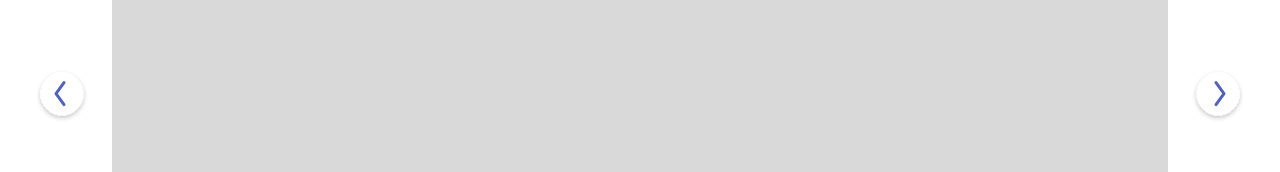
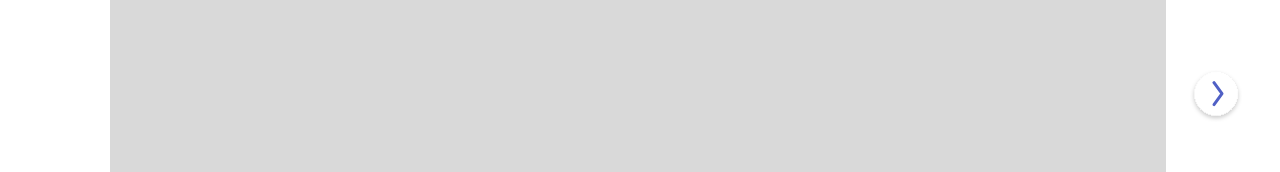
Before and after one commit to Teamie71/folioo-front, a Next.js app: page / in a window 1280 px wide. Shown: the part 6772-6944 px from the top of the page. Built offline with nearby package versions, Linux system fonts and the light colour scheme.

Commit message:
🎨 Design: Step1, 4에서 각각 아이콘이 보이지 않도록 수정

```diff
--- a/src/features/landing/components/PortfolioHIW.tsx
+++ b/src/features/landing/components/PortfolioHIW.tsx
@@ -130,12 +130,16 @@ export const PortfolioHIW = () => {
 
             {/* 영상 */}
             <div className="flex items-center justify-center gap-[1.5rem]">
+                {activeStep > 0 ? (
                     <button
                         onClick={handlePrev}
                         className="rotate-180 scale-y-[-1] cursor-pointer"
                     >
                         <ChevronCircleIcon />
                     </button>
+                ) : (
+                    <div className="w-[3rem]"></div>
+                )}
                 <AnimatePresence mode="wait" custom={direction}>
                     <motion.div
                         key={activeStep}
@@ -148,12 +152,16 @@ export const PortfolioHIW = () => {
                         transition={{ duration: 0.3, ease: 'easeInOut' }}
                     />
                 </AnimatePresence>
+                {activeStep < steps.length - 1 ? (
                     <button
                         onClick={handleNext}
                         className="cursor-pointer"
                     >
                         <ChevronCircleIcon />
                     </button>
+                ) : (
+                    <div className="w-[3rem]"></div>
+                )}
             </div>
         </div>
     )
```
Lines whose indentation alone changed are shown as unchanged.
